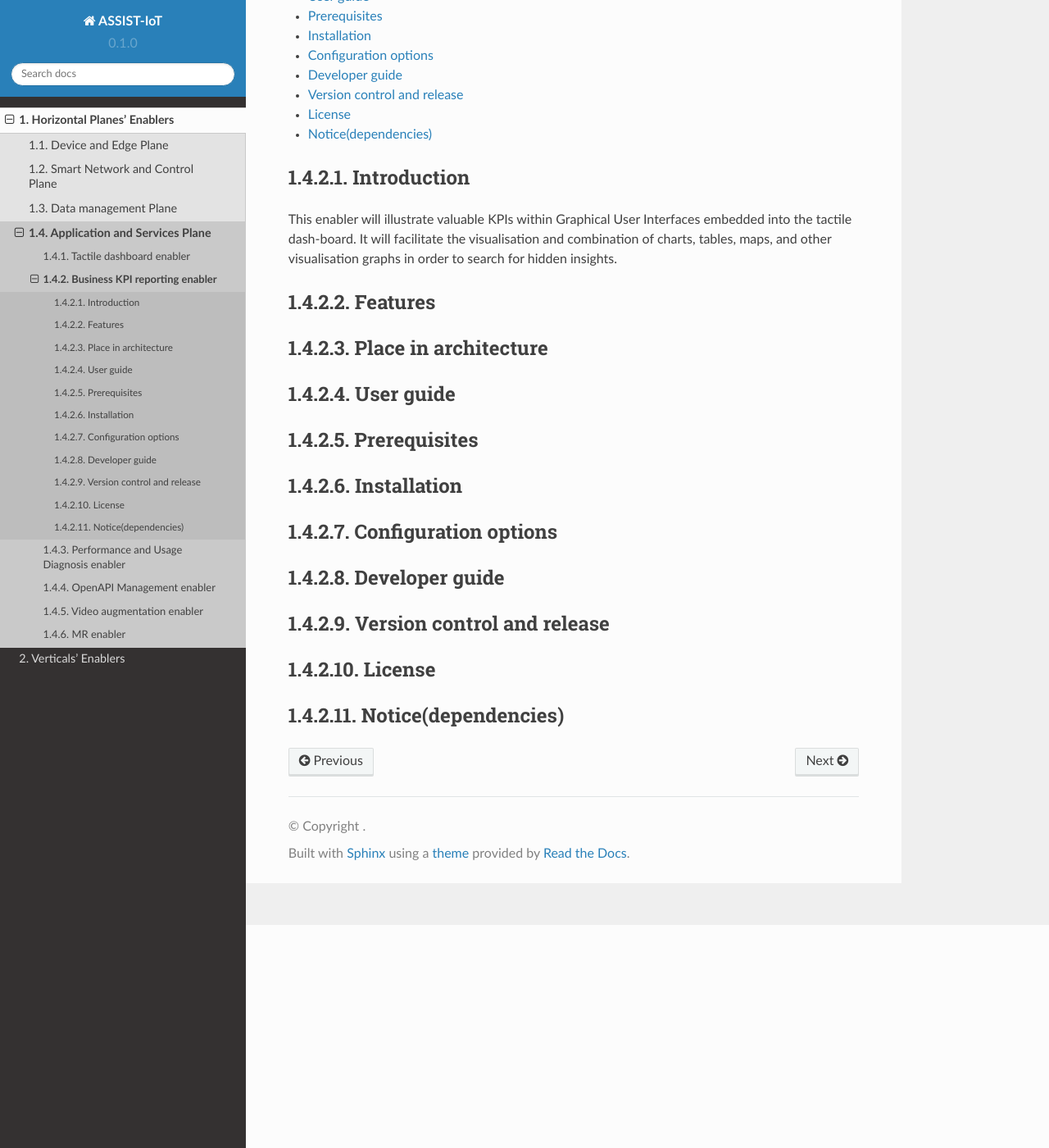
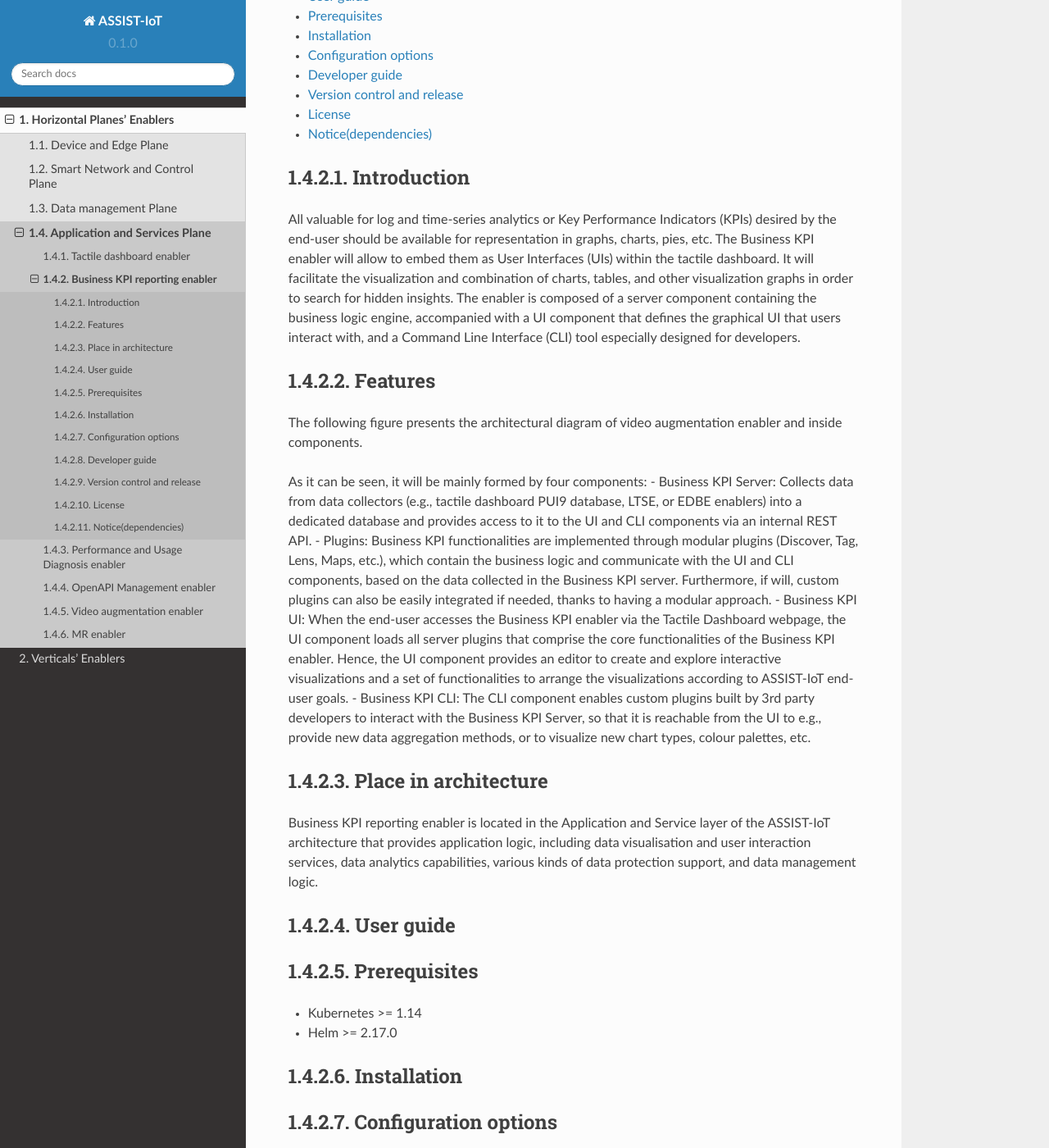
Before and after one commit to assist-iot/assist-iot-documentation, a Sphinx documentation site: the page built from docs/source/horizontal_planes/application/business_kpi_reporting_enabler.rst, in a window 1280 px wide and 1400 px high, scrolled down 272 px. Shown: the whole window at 82% size. Built offline with Sphinx 7.4.7 and the Read the Docs theme 2.0.0, drawn with Linux system fonts in a browser that asks for light colours.

Commit message:
Update business_kpi_reporting_enabler.rst

```diff
--- a/docs/source/horizontal_planes/application/business_kpi_reporting_enabler.rst
+++ b/docs/source/horizontal_planes/application/business_kpi_reporting_enabler.rst
@@ -11,15 +11,24 @@
 ***************
 Introduction
 ***************
-This enabler will illustrate valuable KPIs within Graphical User Interfaces embedded into the tactile dash-board. It will facilitate the visualisation and combination of charts, tables, maps, and other visualisation graphs in order to search for hidden insights.
+All valuable for log and time-series analytics or Key Performance Indicators (KPIs) desired by the end-user should be available for representation in graphs, charts, pies, etc. The Business KPI enabler will allow to embed them as User Interfaces (UIs) within the tactile dashboard. It will facilitate the visualization and combination of charts, tables, and other visualization graphs in order to search for hidden insights. The enabler is composed of a server component containing the business logic engine, accompanied with a UI component that defines the graphical UI that users interact with, and a Command Line Interface (CLI) tool especially designed for developers.
 
 ***************
 Features
 ***************
+The following figure presents the architectural diagram of video augmentation enabler and inside components.
+
+As it can be seen, it will be mainly formed by four components:
+- Business KPI Server: Collects data from data collectors (e.g., tactile dashboard PUI9 database, LTSE, or EDBE enablers) into a dedicated database and provides access to it to the UI and CLI components via an internal REST API.
+- Plugins: Business KPI functionalities are implemented through modular plugins (Discover, Tag, Lens, Maps, etc.), which contain the business logic and communicate with the UI and CLI components, based on the data collected in the Business KPI server. Furthermore, if will, custom plugins can also be easily integrated if needed, thanks to having a modular approach.
+- Business KPI UI: When the end-user accesses the Business KPI enabler via the Tactile Dashboard webpage, the UI component loads all server plugins that comprise the core functionalities of the Business KPI enabler. Hence, the UI component provides an editor to create and explore interactive visualizations and a set of functionalities to arrange the visualizations according to ASSIST-IoT end-user goals.
+- Business KPI CLI: The CLI component enables custom plugins built by 3rd party developers to interact with the Business KPI Server, so that it is reachable from the UI to e.g., provide new data aggregation methods, or to visualize new chart types, colour palettes, etc.
 
 *********************
 Place in architecture
 *********************
+
+Business KPI reporting enabler is located in the Application and Service layer of the ASSIST-IoT architecture that provides application logic, including data visualisation and user interaction services, data analytics capabilities, various kinds of data protection support, and data management logic.
 
 ***************
 User guide
@@ -28,6 +37,9 @@
 ***************
 Prerequisites
 ***************
+
+- Kubernetes >= 1.14
+- Helm >= 2.17.0
 
 ***************
 Installation
```
